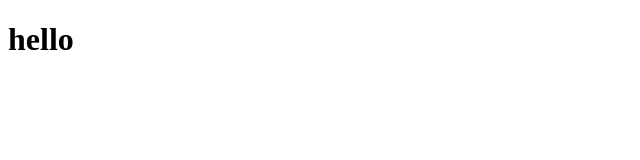
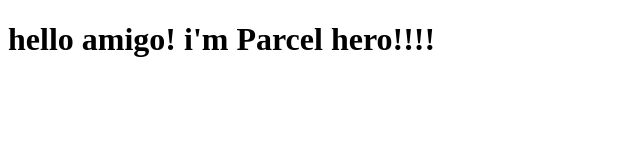
Before and after one commit to cheestick/js-parcel-test, a website built with Parcel: page src/index.html in a window 1280 px wide. Shown: the whole page, without its empty margins (0-640 px from the left). Built offline with nearby package versions, Linux system fonts and the light colour scheme.

Commit message:
final build

```diff
--- a/src/index.html
+++ b/src/index.html
@@ -7,7 +7,7 @@
     <title>Parcel setup</title>
   </head>
   <body>
-    <h1>hello</h1>
+    <h1>hello amigo! i'm Parcel hero!!!!</h1>
     <script src="./index.js"></script>
   </body>
 </html>
--- a/src/index.js
+++ b/src/index.js
@@ -1 +1 @@
-console.log('hellowowowowow');
+console.log(document.title);
```
Also changed, not shown: package.json (+9 -3 lines), dist/index.html, 7 other files.
